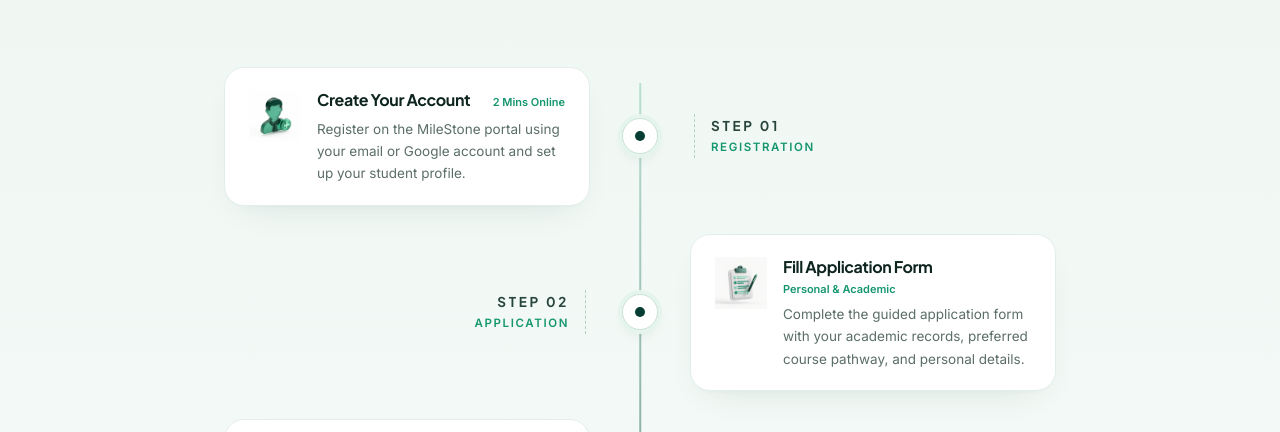
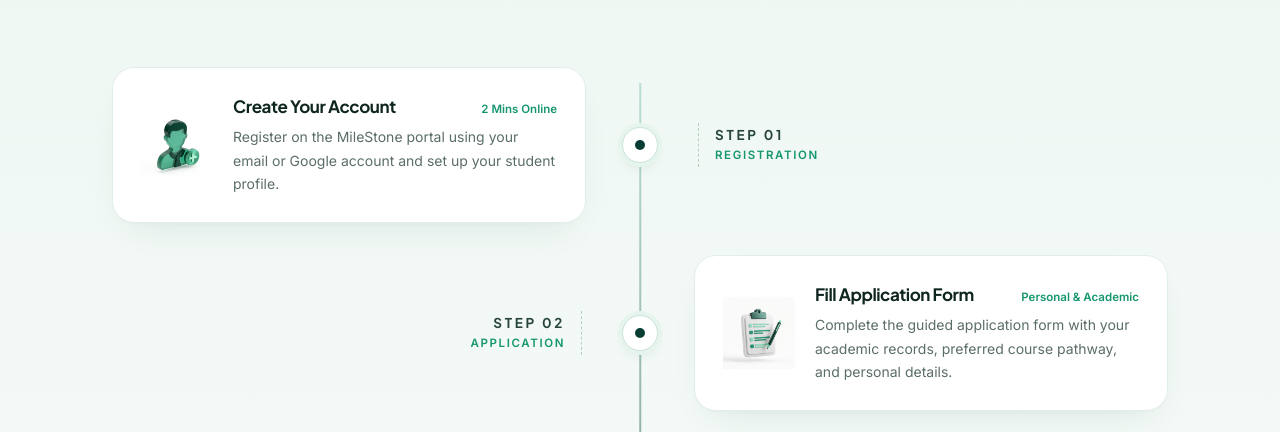
Before and after one commit to mannbond007/milestone, a Next.js app: page /how-to-apply in a window 1280 px wide. Shown: the part 368-800 px from the top of the page. Built offline with nearby package versions, Linux system fonts and the light colour scheme; no server answers.

Commit message:
Widen How to Apply timeline cards and serve full-resolution unoptimized HD 3D icons

```diff
--- a/src/app/how-to-apply/page.tsx
+++ b/src/app/how-to-apply/page.tsx
@@ -111,7 +111,7 @@ export default function HowToApplyPage() {
 
       {/* Alternating Centered Vertical Timeline */}
       <section className="relative z-10 pb-20 sm:pb-24">
-        <div className="mx-auto max-w-4xl px-4 sm:px-6 lg:px-8">
+        <div className="mx-auto max-w-[1120px] px-4 sm:px-6 lg:px-8">
           <div className="relative">
             {/* Desktop Central Vertical Spine */}
             <div
@@ -120,34 +120,35 @@ export default function HowToApplyPage() {
             />
 
             {/* Timeline Steps */}
-            <div className="space-y-6 md:space-y-7">
+            <div className="space-y-6 md:space-y-8">
               {steps.map((step, index) => {
                 const isLeft = index % 2 === 0;
                 const cardContent = (
-                  <div className="group relative overflow-hidden rounded-[20px] border border-[#E2EEE9] bg-white px-6 py-5 shadow-[0_14px_36px_-18px_rgba(7,61,50,0.14),0_2px_6px_-2px_rgba(7,61,50,0.04)] transition-all duration-300 hover:-translate-y-0.5 hover:border-[#15966F]/35 hover:shadow-[0_22px_48px_-18px_rgba(7,61,50,0.2)] dark:border-[#1E3B32] dark:bg-[#0D1E19]">
-                    <div className="flex items-start gap-4">
-                      {/* Clean Unboxed HD 3D Icon Floating Directly on White Card */}
-                      <div className="relative mt-0.5 h-13 w-13 shrink-0 transition-transform duration-300 group-hover:scale-105 dark:rounded-xl dark:bg-white dark:p-1">
+                  <div className="group relative overflow-hidden rounded-[22px] border border-[#E2EEE9] bg-white px-6 py-6 shadow-[0_16px_40px_-20px_rgba(7,61,50,0.14),0_2px_6px_-2px_rgba(7,61,50,0.04)] transition-all duration-300 hover:-translate-y-0.5 hover:border-[#15966F]/35 hover:shadow-[0_24px_52px_-18px_rgba(7,61,50,0.2)] sm:px-7 sm:py-6.5 dark:border-[#1E3B32] dark:bg-[#0D1E19]">
+                    <div className="flex items-center gap-5">
+                      {/* Full-Resolution Ultra-HD Floating 3D Icon */}
+                      <div className="relative h-16 w-16 shrink-0 transition-transform duration-300 group-hover:scale-105 sm:h-[72px] sm:w-[72px] dark:rounded-2xl dark:bg-white dark:p-1.5">
                         <Image
                           src={step.iconSrc}
                           alt={step.title}
-                          width={56}
-                          height={56}
-                          quality={95}
+                          width={180}
+                          height={180}
+                          quality={100}
+                          unoptimized
                           className="h-full w-full object-contain mix-blend-multiply"
                         />
                       </div>
 
                       <div className="min-w-0 flex-1">
-                        <div className="flex flex-wrap items-baseline justify-between gap-x-2 gap-y-0.5">
-                          <h2 className="font-heading text-[16px] font-bold tracking-tight text-[#0E241E] dark:text-white">
+                        <div className="flex flex-wrap items-baseline justify-between gap-x-3 gap-y-0.5">
+                          <h2 className="font-heading text-[17px] font-bold tracking-tight text-[#0E241E] dark:text-white">
                             {step.title}
                           </h2>
-                          <span className="text-[11px] font-semibold text-[#15966F] dark:text-[#34D399]">
+                          <span className="text-[11.5px] font-semibold text-[#15966F] dark:text-[#34D399]">
                             {step.meta}
                           </span>
                         </div>
-                        <p className="mt-1.5 text-[13.5px] leading-[1.65] text-[#5B6E66] dark:text-[#A0B3AC]">
+                        <p className="mt-1.5 text-[14px] leading-[1.68] text-[#5B6E66] dark:text-[#A0B3AC]">
                           {step.description}
                         </p>
                       </div>
@@ -158,7 +159,7 @@ export default function HowToApplyPage() {
                 return (
                   <div
                     key={step.number}
-                    className="relative grid grid-cols-1 items-center gap-4 pl-14 md:grid-cols-[1fr_68px_1fr] md:gap-0 md:pl-0"
+                    className="relative grid grid-cols-1 items-center gap-4 pl-14 md:grid-cols-[1fr_76px_1fr] md:gap-0 md:pl-0"
                   >
                     {/* LEFT SLOT (Desktop: Card on odd steps, Stage Label on even steps) */}
                     <div
```
